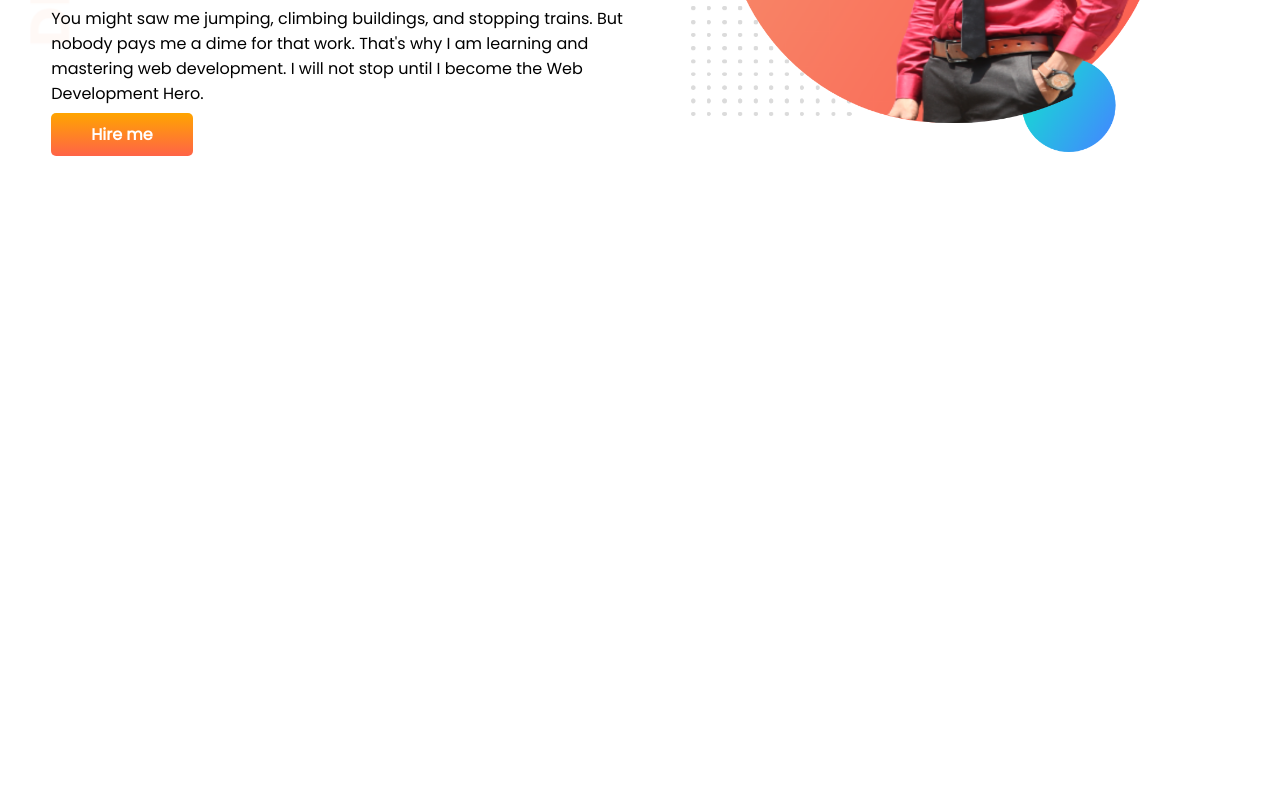
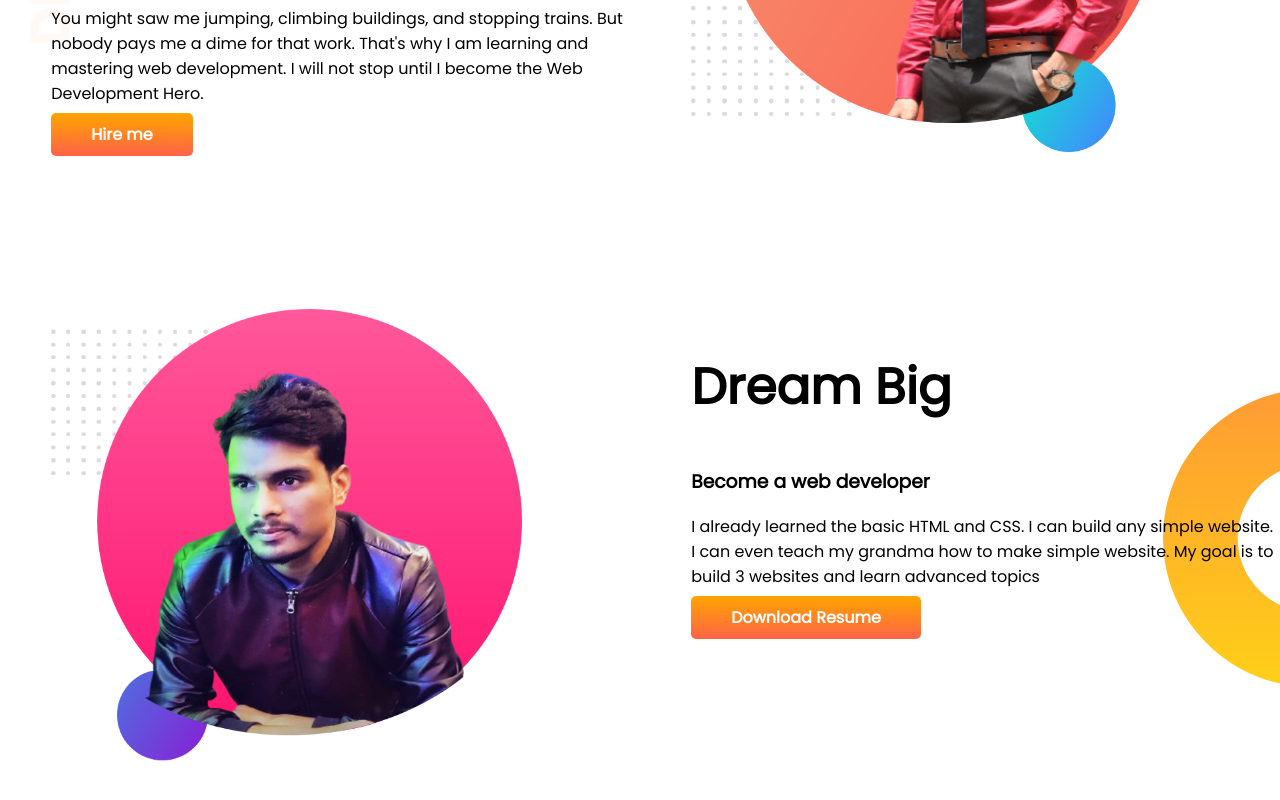
Before and after one commit to atiq100/developer-portfolio, a plain HTML site: page index.html in a window 1280 px wide. Shown: the part 316-1116 px from the top of the page. Before the commit the page ends 800 px from the top, so only its background shows below. Drawn offline with Linux system fonts and the light colour scheme.

Commit message:
dream big

```diff
--- a/index.html
+++ b/index.html
@@ -23,5 +23,18 @@
             <img src="images/atiq.png" alt="">
         </div>
    </section>
+   <section class="dream-big">
+    <div class="half-width">
+        <img src="images/atiq2.png" alt="">
+    </div>
+    <div class="half-width">
+        <h1>Dream Big</h1>
+        <h3>Become a web developer</h3>
+        <p>I already learned the basic HTML and CSS. I can build any simple website. I can even teach my grandma how to make simple website. My goal is to build 3 websites and learn advanced topics</p>
+        <a target="_blank" class="link-button" href="">Download Resume</a>
+
+    </div>
+
+   </section>
 </body>
 </html>
--- a/style.css
+++ b/style.css
@@ -10,6 +10,8 @@ h1{
 }
 section{
     display: flex;
+    margin-bottom: 150px;
+
 }
 .half-width{
     width: 50%;
@@ -31,3 +33,9 @@ section{
     background-image: url(images/top-banner.png);
     background-repeat: no-repeat;
 }
+.dream-big{
+    background-image: url(images/dream-bg.png);
+    background-repeat: no-repeat;
+    background-position: right;
+
+}
```
